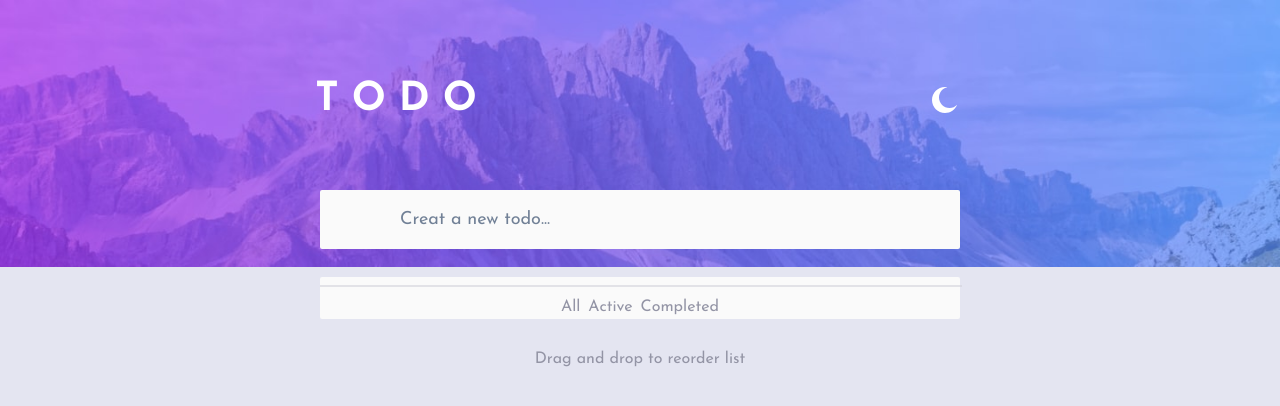
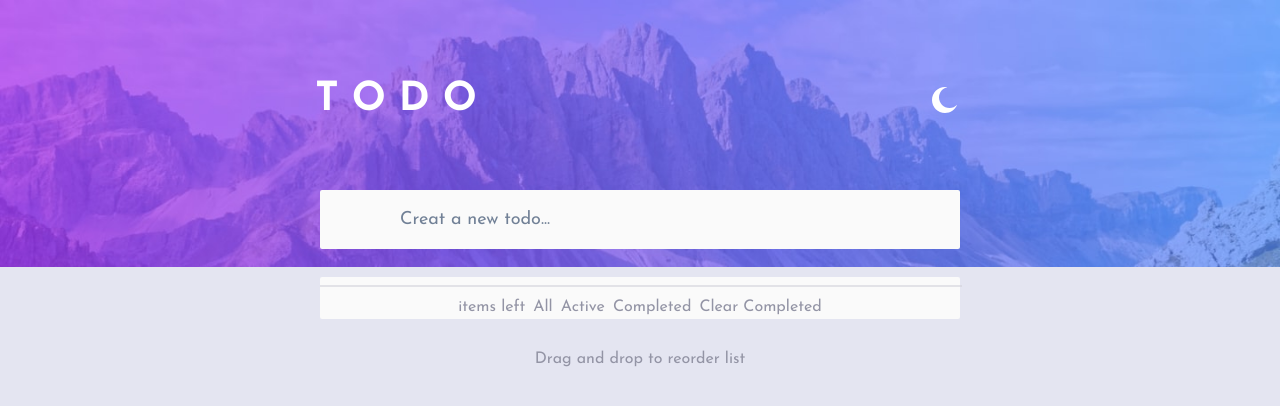
Before and after one commit to EmillyNeves/CodeChallenge-todolist, a Next.js app: page / in a window 1280 px wide. Shown: the top 406 px of the page. Built offline with nearby package versions, Linux system fonts and the light colour scheme.

Commit message:
fix: readme

```diff
--- a/src/pages/components/Filtros.tsx
+++ b/src/pages/components/Filtros.tsx
@@ -18,7 +18,7 @@ const Filtros = () => {
         <>
           <Stack>
             <Show above="md">
-              <Text>items left</Text>
+              <Text color={"#9394a5"} >items left</Text>
             </Show>{" "}
           </Stack>
           <Link
@@ -44,7 +44,7 @@ const Filtros = () => {
           </Link>
           <Stack>
             <Show above="md">
-              <Text>Clear Completed</Text>
+              <Text color={"#9394a5"} >Clear Completed</Text>
             </Show>{" "}
           </Stack>
         </>
@@ -52,7 +52,7 @@ const Filtros = () => {
         <>
           <Stack>
             <Show above="md">
-              <Text>items left</Text>
+              <Text color={"#484b6a"} >items left</Text>
             </Show>
           </Stack>
           <Text color={"#484b6a"} fontSize={16}>
@@ -66,7 +66,7 @@ const Filtros = () => {
           </Text>
           <Stack>
             <Show above="md">
-              <Text>Clear Completed</Text>
+              <Text color={"#484b6a"}  >Clear Completed</Text>
             </Show>{" "}
           </Stack>
         </>
```
Also changed, not shown: 1 other file (tests, documents, lock files or other folders).
